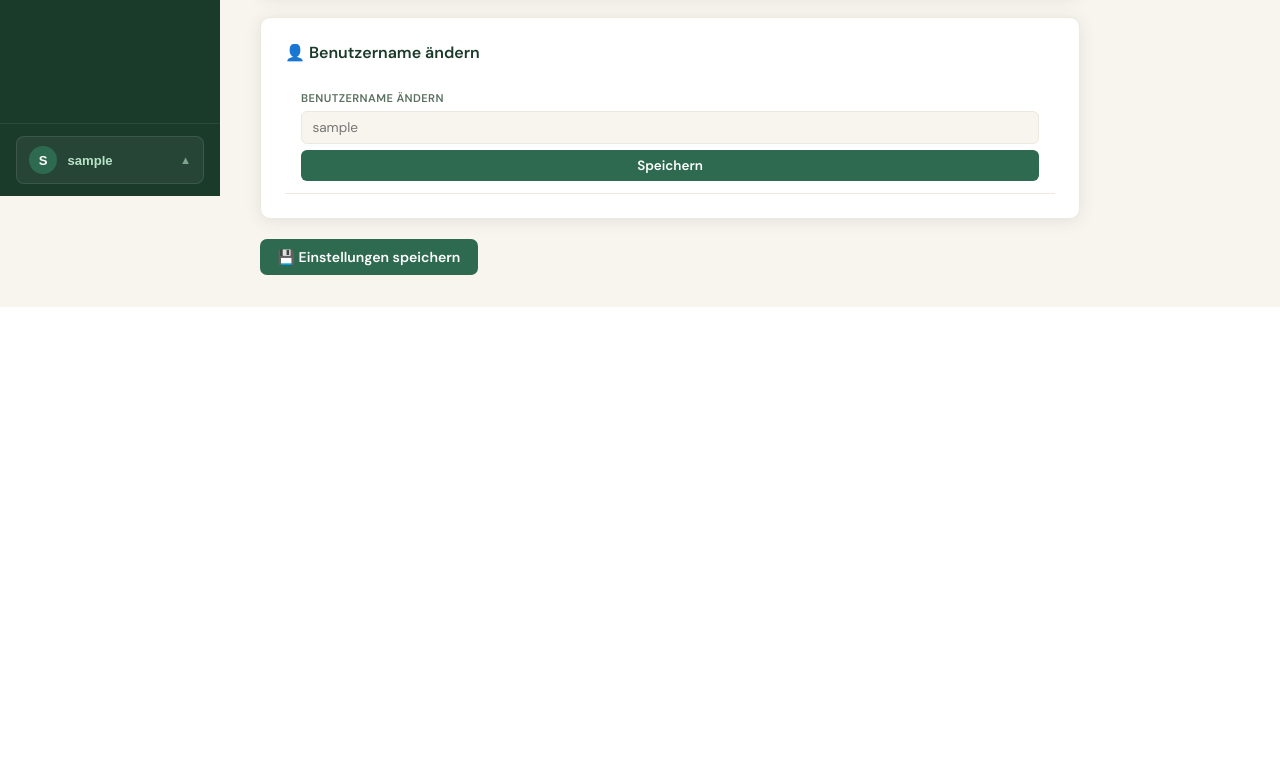
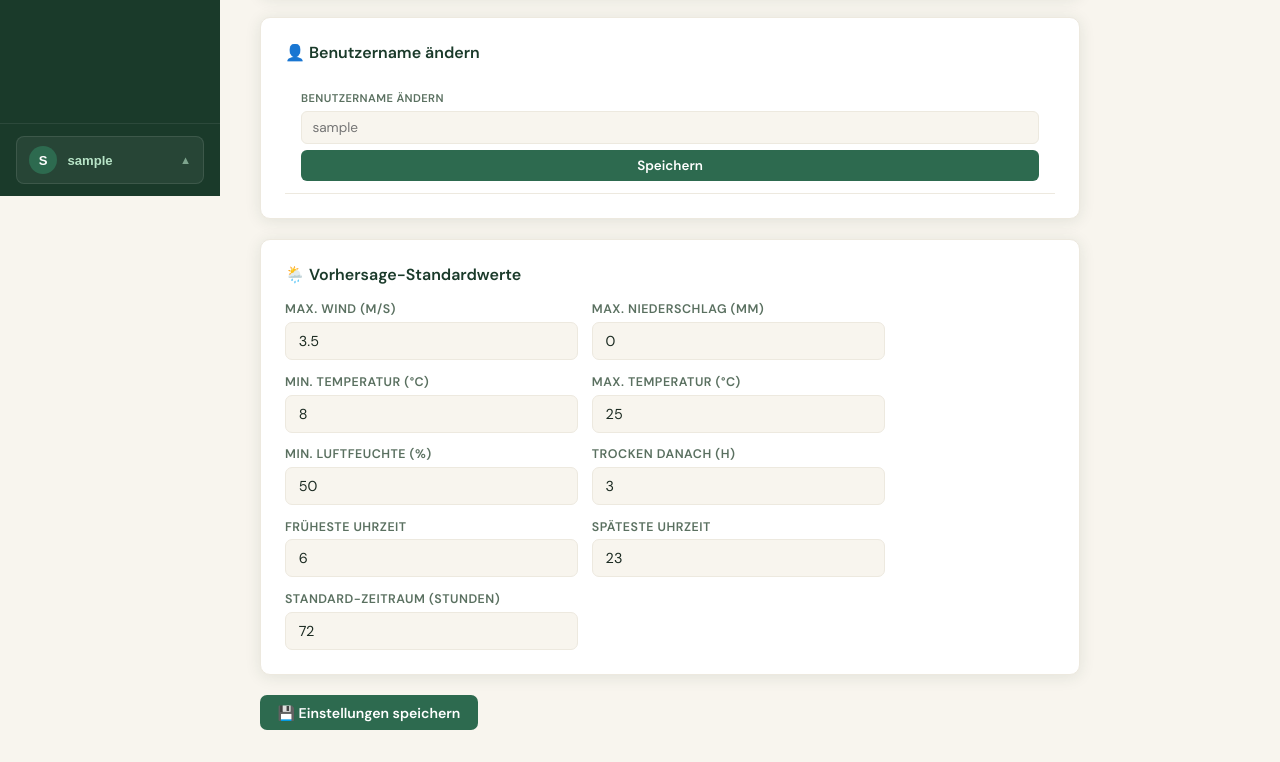
Before and after one commit to schulsi/PSMSimple, a Flask app: page /settings in a window 1280 px wide. Shown: the part 604-1366 px from the top of the page. Before the commit the page ends 911 px from the top, so only its background shows below. Run offline with Flask 3, Linux system fonts and the light colour scheme; a user stored in the database is signed in; tables that the repository leaves empty hold one stand-in row (values such as "Sample post"); data that the repository does not hold is empty; parts of the project's set-up code (start-up, migrations or seed data) failed here and were passed over; some libraries are stand-ins or nearby versions.

Commit message:
Moved settings to app settings

```diff
--- a/app/routes/settings.py
+++ b/app/routes/settings.py
@@ -7,7 +7,8 @@ from ..extensions import logger
 
 settings_bp = Blueprint("settings", __name__)
 
-ALLOWED_SETTINGS = {"registration_allowed"}
+ALLOWED_SETTINGS = {"registration_allowed", "forecast_default_max_wind_ms", "forecast_default_max_precip_mm", "forecast_default_min_temp_c", "forecast_default_max_temp_c", "forecast_default_min_humidity_pct",
+                    "forecast_default_dry_hours_after", "forecast_default_min_hour", "forecast_default_max_hour", "forecast_default_range_hours"}
 
 
 @settings_bp.route("/api/app/settings", methods=["GET", "POST"])
--- a/app/static/js/forecast.js
+++ b/app/static/js/forecast.js
@@ -97,7 +97,6 @@ async function calculateForecastWindow() {
     const result = await apiPost(`/api/einsatzorte/${einsatzortId}/spray-window`, payload);
 
     renderForecastLoading(false);
-    console.log(result)
 
     if (!result || result.error) {
       renderForecastError(result?.message || 'Vorhersage konnte nicht berechnet werden.');
--- a/app/static/js/settings.js
+++ b/app/static/js/settings.js
@@ -80,21 +80,31 @@ async function loadSettings() {
     APP_PERMISSIONS = me.permissions || null;
 
     const settings = await apiGet('/api/user/settings');
+
+     let appSettings = {};
+
+    if (APP_PERMISSIONS?.can_manage_users) {
+      try {
+        appSettings = await apiGet('/api/app/settings');
+      } catch (err) {
+        console.warn('[loadSettings] Fehler beim Laden von App-Settings:', err);
+        appSettings = {};
+      }
+    }
+
     const toggle                = $('save-mode-toggle');
     const defaultAnwender       = $('set-default-anwender');
     const defaultVerantwortlich = $('set-default-verantwortlich');
     const registrationAllowed   = $('set-registration-allowed');
-
-    // Lade registration_allowed von /api/app/settings (global)
-    if (registrationAllowed && APP_PERMISSIONS?.can_manage_users) {
-      try {
-        const appSettings = await apiGet('/api/app/settings');
-        registrationAllowed.checked = !!appSettings.registration_allowed;
-      } catch (err) {
-        console.warn('[loadSettings] Fehler beim Laden von App-Settings:', err);
-        registrationAllowed.checked = false;
-      }
-    }
+    const forecastMaxWind        = $('set-forecast-max-wind');
+    const forecastMaxPrecip      = $('set-forecast-max-precip');
+    const forecastMinTemp        = $('set-forecast-min-temp');
+    const forecastMaxTemp        = $('set-forecast-max-temp');
+    const forecastMinHumidity    = $('set-forecast-min-humidity');
+    const forecastDryHoursAfter  = $('set-forecast-dry-hours-after');
+    const forecastMinHour        = $('set-forecast-min-hour');
+    const forecastMaxHour        = $('set-forecast-max-hour');
+    const forecastRangeHours     = $('set-forecast-range-hours');
 
     const localSave = settings.local_save !== undefined ? !!settings.local_save : true;
 
@@ -104,15 +114,37 @@ async function loadSettings() {
     }
 
     updateExportButtons(localSave);
+
+    if (defaultAnwender) {
+      defaultAnwender.value = settings.default_anwender || '';
+    }
+
+    if (defaultVerantwortlich) {
+      defaultVerantwortlich.value = settings.default_verantwortlich || '';
+    }
+
+    if (registrationAllowed) {
+      registrationAllowed.checked = !!appSettings.registration_allowed;
+    }
+
     if (defaultAnwender)       defaultAnwender.value       = settings.default_anwender       || '';
     if (defaultVerantwortlich) defaultVerantwortlich.value = settings.default_verantwortlich || '';
+    if (forecastMaxWind)        forecastMaxWind.value        = settings.forecast_default_max_wind_ms ?? 3.5;
+    if (forecastMaxPrecip)      forecastMaxPrecip.value      = settings.forecast_default_max_precip_mm ?? 0.0;
+    if (forecastMinTemp)        forecastMinTemp.value        = settings.forecast_default_min_temp_c ?? 8.0;
+    if (forecastMaxTemp)        forecastMaxTemp.value        = settings.forecast_default_max_temp_c ?? 25.0;
+    if (forecastMinHumidity)    forecastMinHumidity.value    = settings.forecast_default_min_humidity_pct ?? 50;
+    if (forecastDryHoursAfter)  forecastDryHoursAfter.value  = settings.forecast_default_dry_hours_after ?? 3;
+    if (forecastMinHour)        forecastMinHour.value        = settings.forecast_default_min_hour ?? 6;
+    if (forecastMaxHour)        forecastMaxHour.value        = settings.forecast_default_max_hour ?? 23;
+    if (forecastRangeHours)     forecastRangeHours.value     = settings.forecast_default_range_hours ?? 72;
 
     if (APP_PERMISSIONS?.can_manage_users) {
       await loadUserRoles();
-    } else {
     }
 
     applyDefaultSettingsToExport(settings);
+    applyDefaultSettingsToForecast(settings);
   } catch (err) {
     console.error('[loadSettings] Fehler:', err);
     toast('❌ Einstellungen konnten nicht geladen werden');
@@ -138,22 +170,67 @@ function collectWizardSaveMode() {
 
 function collectAppSettings() {
   return {
-    registration_allowed: $('set-registration-allowed') ? ($('set-registration-allowed').checked ? "1" : "0") : "0"
+    registration_allowed: $('set-registration-allowed') ? ($('set-registration-allowed').checked ? "1" : "0") : "0",
+    forecast_default_max_wind_ms: $('set-forecast-max-wind')
+      ? parseFloat($('set-forecast-max-wind').value || '3.5')
+      : 3.5,
+
+    forecast_default_max_precip_mm: $('set-forecast-max-precip')
+      ? parseFloat($('set-forecast-max-precip').value || '0.0')
+      : 0.0,
+
+    forecast_default_min_temp_c: $('set-forecast-min-temp')
+      ? parseFloat($('set-forecast-min-temp').value || '8')
+      : 8,
+
+    forecast_default_max_temp_c: $('set-forecast-max-temp')
+      ? parseFloat($('set-forecast-max-temp').value || '25')
+      : 25,
+
+    forecast_default_min_humidity_pct: $('set-forecast-min-humidity')
+      ? parseInt($('set-forecast-min-humidity').value || '50', 10)
+      : 50,
+
+    forecast_default_dry_hours_after: $('set-forecast-dry-hours-after')
+      ? parseInt($('set-forecast-dry-hours-after').value || '3', 10)
+      : 3,
+
+    forecast_default_min_hour: $('set-forecast-min-hour')
+      ? parseInt($('set-forecast-min-hour').value || '6', 10)
+      : 6,
+
+    forecast_default_max_hour: $('set-forecast-max-hour')
+      ? parseInt($('set-forecast-max-hour').value || '23', 10)
+      : 23,
+
+    forecast_default_range_hours: $('set-forecast-range-hours')
+      ? parseInt($('set-forecast-range-hours').value || '72', 10)
+      : 72,
   };
 }
 
 async function saveSettings() {
   try {
-    const payload = collectSettingsForm();
-    const result = await apiPost('/api/user/settings', payload);
+    const payloadUser = collectSettingsForm();
+    const resultUser = await apiPost('/api/user/settings', payloadUser);
 
-    const registrationAllowed = $('set-registration-allowed');
-    if (registrationAllowed) {
-      const payloadApp = collectAppSettings();
-      await apiPost('/api/app/settings', payloadApp);
+    const payloadApp = collectAppSettings();
+    const resultApp = await apiPost('/api/app/settings', payloadApp);
+
+    if (payloadApp.forecast_default_min_hour < 0 || payloadApp.forecast_default_min_hour > 23) {
+      toast('❌ Früheste Uhrzeit muss zwischen 0 und 23 liegen');
+      return;
     }
-    applyDefaultSettingsToExport(result.settings || payload);
-    updateExportButtons(payload.local_save);
+
+    if (payloadApp.forecast_default_max_hour < 0 || payloadApp.forecast_default_max_hour > 23) {
+      toast('❌ Späteste Uhrzeit muss zwischen 0 und 23 liegen');
+      return;
+    }
+
+    applyDefaultSettingsToExport(resultUser.settings || payloadUser);
+    applyDefaultSettingsToForecast(resultApp.settings || payloadApp);
+    updateExportButtons(payloadUser.local_save);
+
     toast('✅ Einstellungen gespeichert');
   } catch (err) {
     console.error(err);
@@ -277,6 +354,56 @@ async function deleteUser(userId) {
   }
 }
 
+function applyDefaultSettingsToForecast(settings) {
+  const mappings = [
+    ['forecast-max-wind', 'forecast_default_max_wind_ms', 3.5],
+    ['forecast-max-precip', 'forecast_default_max_precip_mm', 0.0],
+    ['forecast-min-temp', 'forecast_default_min_temp_c', 8.0],
+    ['forecast-max-temp', 'forecast_default_max_temp_c', 25.0],
+    ['forecast-min-humidity', 'forecast_default_min_humidity_pct', 50],
+    ['forecast-dry-hours-after', 'forecast_default_dry_hours_after', 3],
+    ['forecast-min-hour', 'forecast_default_min_hour', 6],
+    ['forecast-max-hour', 'forecast_default_max_hour', 23],
+  ];
+
+  for (const [id, key, fallback] of mappings) {
+    const el = $(id);
+    if (el && !el.value) {
+      el.value = settings[key] ?? fallback;
+    }
+  }
+
+  const rangeEl = $('forecast-range');
+  if (rangeEl && !rangeEl.value) {
+    rangeEl.value = String(settings.forecast_default_range_hours ?? 72);
+  }
+}
+
+function applyDefaultAppSettingsToForecast(appSettings) {
+  const mappings = [
+    ['forecast-max-wind', 'forecast_default_max_wind_ms', 3.5],
+    ['forecast-max-precip', 'forecast_default_max_precip_mm', 0.0],
+    ['forecast-min-temp', 'forecast_default_min_temp_c', 8.0],
+    ['forecast-max-temp', 'forecast_default_max_temp_c', 25.0],
+    ['forecast-min-humidity', 'forecast_default_min_humidity_pct', 50],
+    ['forecast-dry-hours-after', 'forecast_default_dry_hours_after', 3],
+    ['forecast-min-hour', 'forecast_default_min_hour', 6],
+    ['forecast-max-hour', 'forecast_default_max_hour', 23],
+  ];
+
+  for (const [id, key, fallback] of mappings) {
+    const el = $(id);
+    if (el && !el.value) {
+      el.value = appSettings[key] ?? fallback;
+    }
+  }
+
+  const rangeEl = $('forecast-range');
+  if (rangeEl && !rangeEl.value) {
+    rangeEl.value = String(appSettings.forecast_default_range_hours ?? 72);
+  }
+}
+
 function escapeJs(value) {
   return String(value)
     .replace(/&/g, '&amp;')
--- a/app/templates/index.html
+++ b/app/templates/index.html
@@ -436,6 +396,48 @@
           <div class="popup-rename-row">
             <input type="text" id="rename-input" placeholder="{{ current_user.username }}">
             <button type="button" data-action="renameUser">Speichern</button>
+          </div>
+        </div>
+      </div>
+
+      <div class="card">
+        <h3 class="section-title">🌦️ Vorhersage-Standardwerte</h3>
+        <div class="form-grid maxw-600">
+          <div class="field">
+            <label>Max. Wind (m/s)</label>
+            <input id="set-forecast-max-wind" type="number" step="0.1">
+          </div>
+          <div class="field">
+            <label>Max. Niederschlag (mm)</label>
+            <input id="set-forecast-max-precip" type="number" step="0.1">
+          </div>
+          <div class="field">
+            <label>Min. Temperatur (°C)</label>
+            <input id="set-forecast-min-temp" type="number" step="0.1">
+          </div>
+          <div class="field">
+            <label>Max. Temperatur (°C)</label>
+            <input id="set-forecast-max-temp" type="number" step="0.1">
+          </div>
+          <div class="field">
+            <label>Min. Luftfeuchte (%)</label>
+            <input id="set-forecast-min-humidity" type="number" step="1">
+          </div>
+          <div class="field">
+            <label>Trocken danach (h)</label>
+            <input id="set-forecast-dry-hours-after" type="number" step="1">
+          </div>
+          <div class="field">
+            <label>Früheste Uhrzeit</label>
+            <input id="set-forecast-min-hour" type="number" min="0" max="23">
+          </div>
+          <div class="field">
+            <label>Späteste Uhrzeit</label>
+            <input id="set-forecast-max-hour" type="number" min="0" max="23">
+          </div>
+          <div class="field">
+            <label>Standard-Zeitraum (Stunden)</label>
+            <input id="set-forecast-range-hours" type="number" step="1">
           </div>
         </div>
       </div>
```
Also changed, not shown: other parts of app/templates/index.html (+0 -40 lines).
